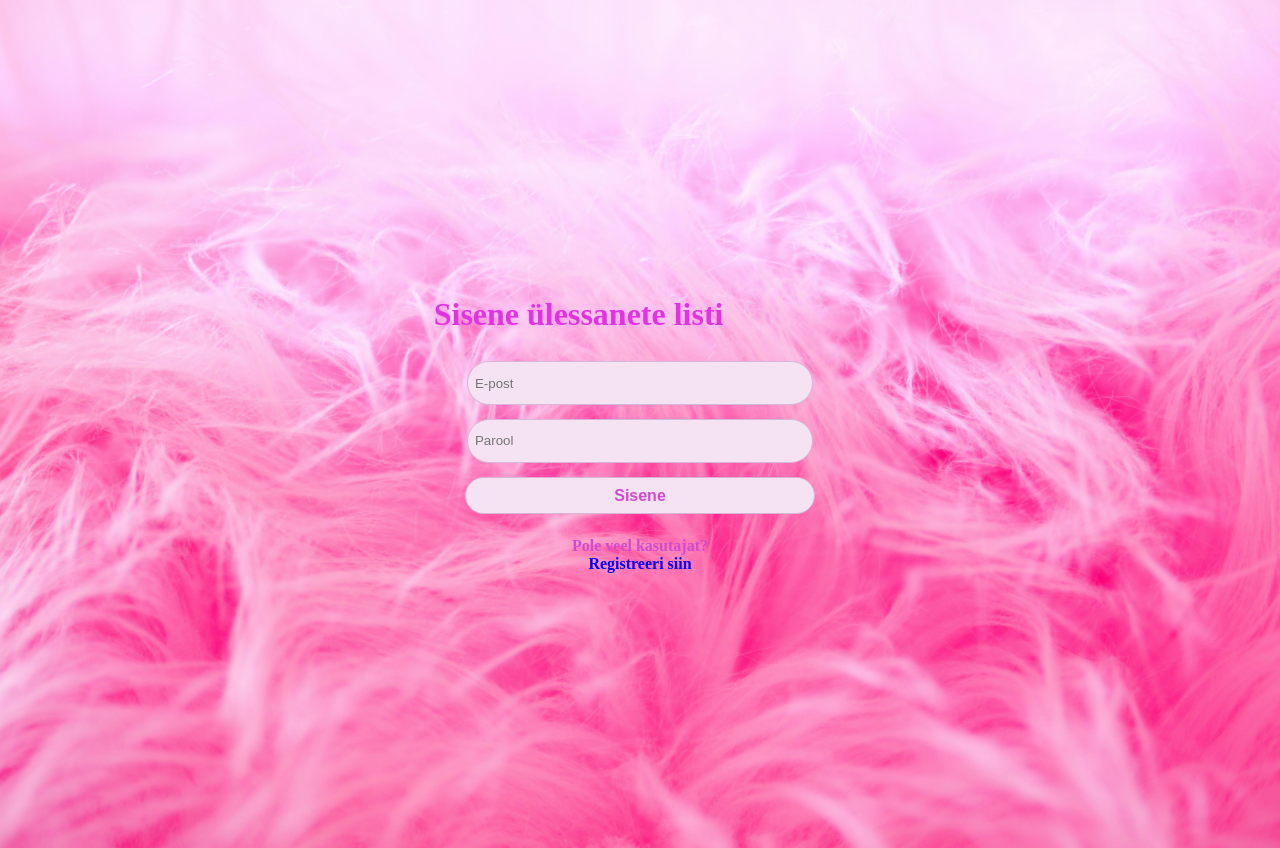
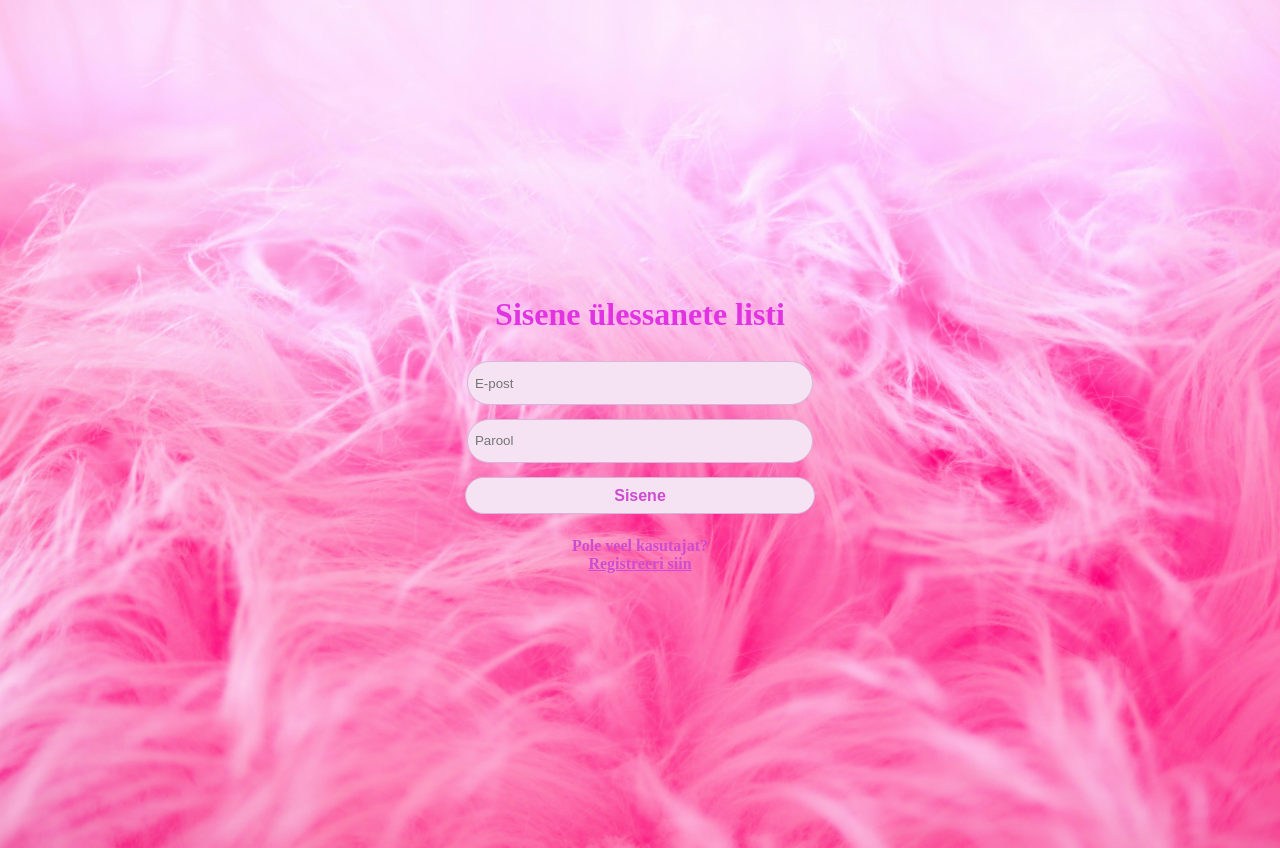
Before and after one commit to mairitikk/Back-End-New, a React (Vite) app in the folder front_end/: page / in a window 1280 px wide. Built offline with nearby package versions, Linux system fonts and the light colour scheme; a web font is replaced by a local one.

Commit message:
color changes

```diff
--- a/front_end/src/styles/LoginComponent.module.css
+++ b/front_end/src/styles/LoginComponent.module.css
@@ -28,6 +28,7 @@
 }
 .logTitel{
     margin-left: 0px;
+    text-align: center;
 }
 
 .loginForm input {
@@ -65,9 +66,10 @@
 }
 
 .link{
-    text-decoration: none;
+    color: #cf4bcf;
 }
 .linkText{
     color: #cf4bcf;
    margin-bottom: 0;
+
 }
```
